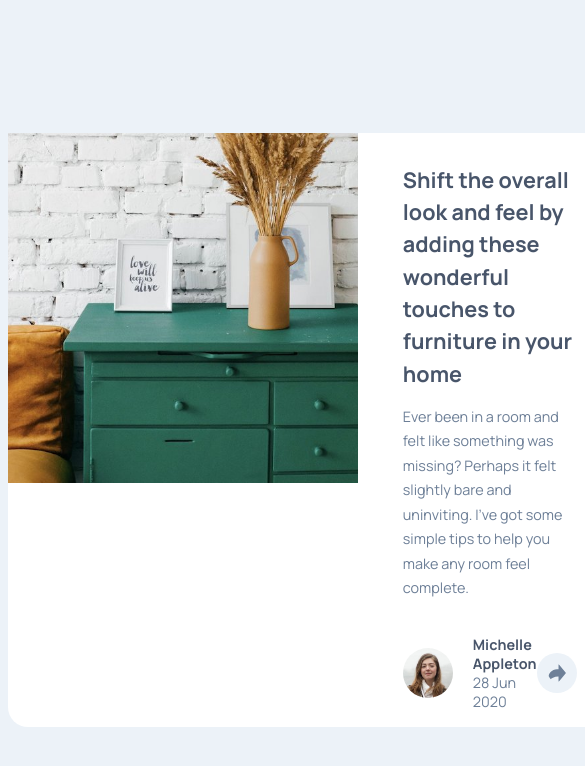
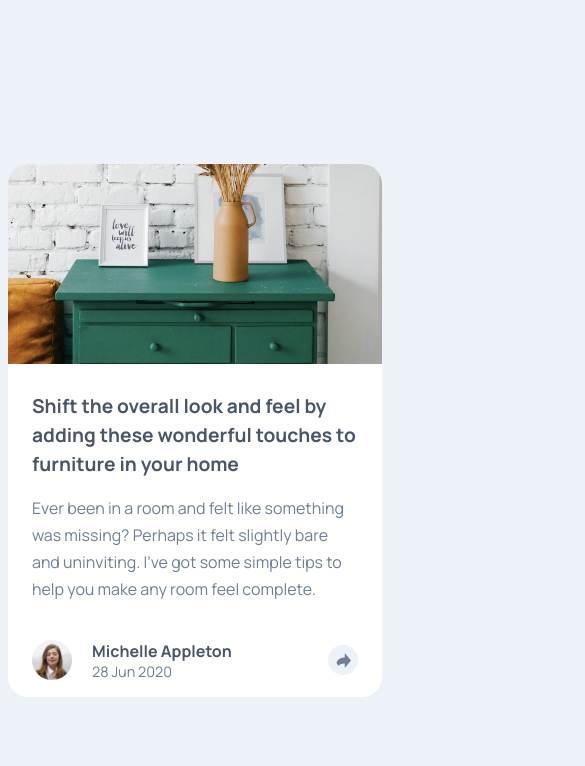
Before and after one commit to darlene9497/FM-article-preview, a plain HTML site: page index.html in a window 390 px wide. Shown: the top 766 px of the page, 585 px wide, since content can reach past the window. Drawn offline with Linux system fonts and the light colour scheme.

Commit message:
:iphone: added phone responsiveness

```diff
--- a/styles.css
+++ b/styles.css
@@ -35,6 +35,8 @@ main {
     height: 350px;
     object-fit: cover;
     object-position: left;
+    border-top-left-radius: 20px;
+    border-bottom-left-radius: 20px;
 }
 
 .content {
@@ -167,3 +169,66 @@ span {
     width: 20px;
     cursor: pointer;
 }
+
+@media (max-width: 768px) {
+    .card {
+        flex-direction: column;
+    }
+
+    .image img {
+        width: 100%;
+        height: 200px;
+        border-bottom-right-radius: 0;
+        border-bottom-left-radius: 0;
+        border-top-left-radius: 20px;
+        border-top-right-radius: 20px;
+    }
+
+    .content {
+        padding: 1em 1.5em;
+    }
+
+    h1 {
+        font-size: 1.2em;
+    }
+
+    .profile img {
+        width: 40px;
+        height: 40px;
+    }
+
+    .person p {
+        font-size: 1em;
+    }
+
+    .description p {
+        font-size: 1em;
+    }
+
+    #share_icon {
+        width: 30px;
+        height: 30px;
+    }
+
+    #share_icon img {
+        width: 15px;
+        height: 15px;
+    }
+
+    .share {
+        right: -20px;
+    }
+
+    .share p {
+        font-size: 1em;
+    }
+
+    .share img {
+        height: 15px;
+        width: 15px;
+    }
+
+    .share::after {
+        display: none;
+    }
+}
```
